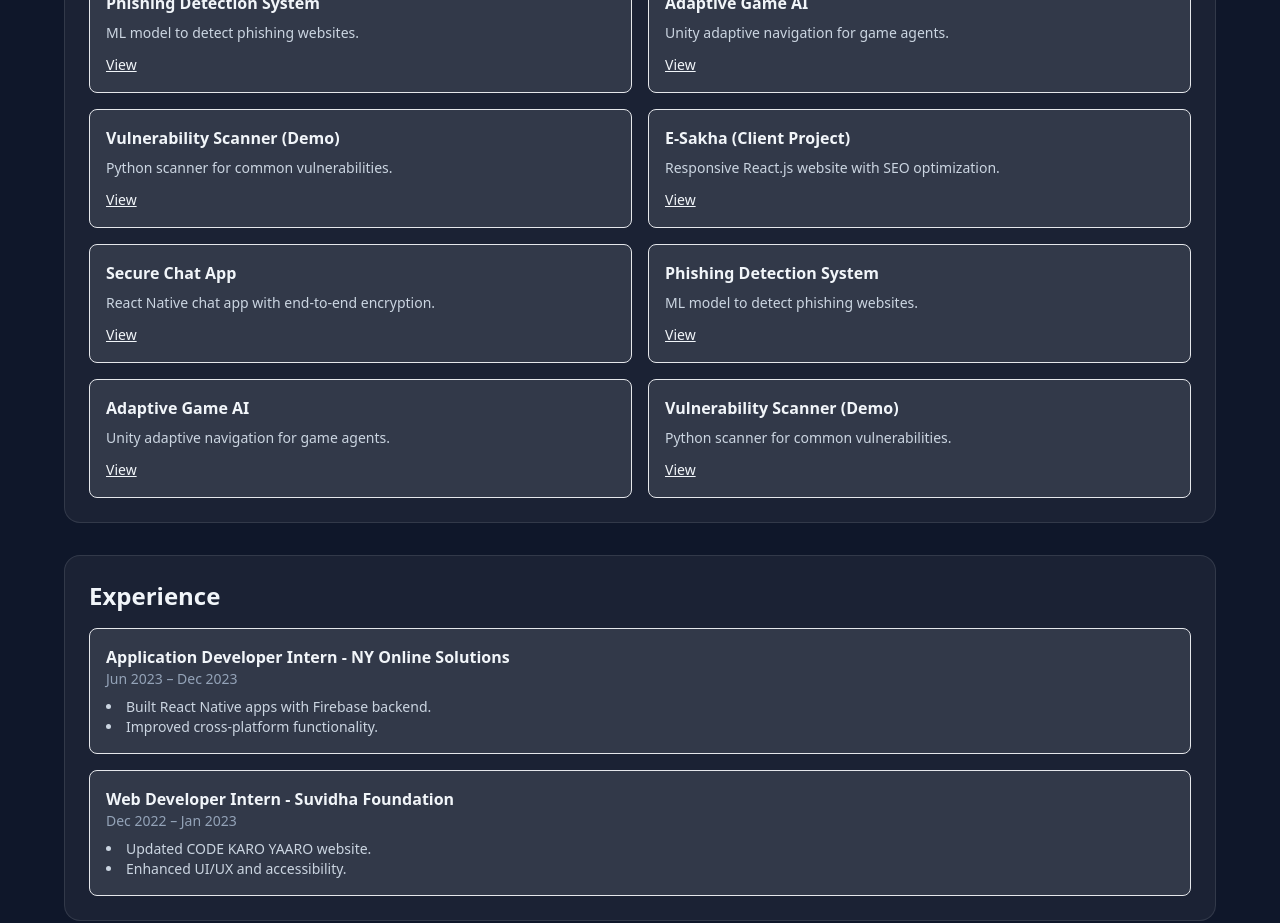
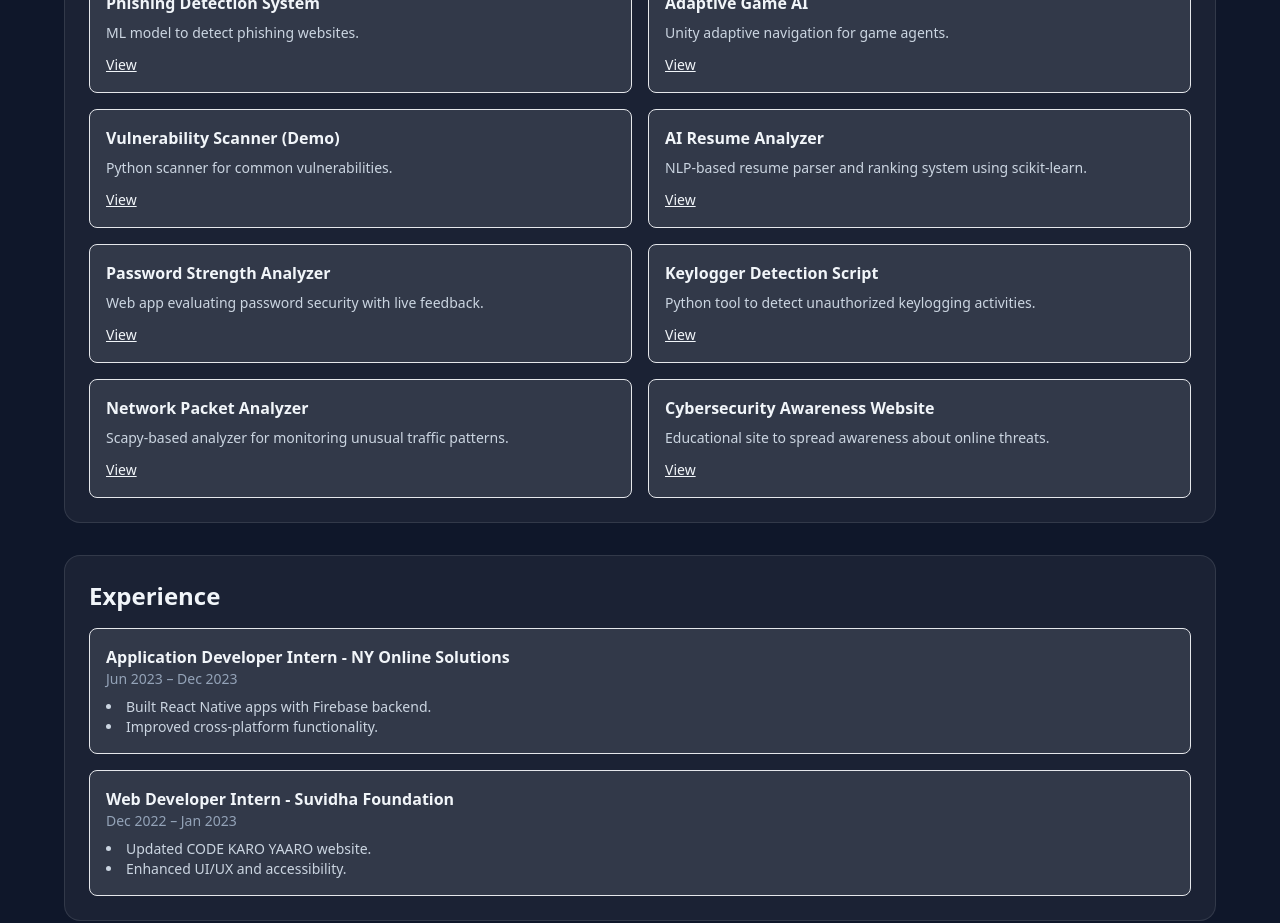
Before and after one commit to dikesh098/portfolio, a React (Vite) app: page / in a window 1280 px wide. Shown: the part 1120-2043 px from the top of the page. Built offline with nearby package versions, Linux system fonts and the light colour scheme.

Commit message:
Update App.jsx

```diff
--- a/src/App.jsx
+++ b/src/App.jsx
@@ -18,11 +18,11 @@ export default function App() {
     { title: "Phishing Detection System", desc: "ML model to detect phishing websites.", link: "#" },
     { title: "Adaptive Game AI", desc: "Unity adaptive navigation for game agents.", link: "#" },
     { title: "Vulnerability Scanner (Demo)", desc: "Python scanner for common vulnerabilities.", link: "#" },
-    { title: "E-Sakha (Client Project)", desc: "Responsive React.js website with SEO optimization.", link: "https://www.esakha.in" },
-    { title: "Secure Chat App", desc: "React Native chat app with end-to-end encryption.", link: "#" },
-    { title: "Phishing Detection System", desc: "ML model to detect phishing websites.", link: "#" },
-    { title: "Adaptive Game AI", desc: "Unity adaptive navigation for game agents.", link: "#" },
-    { title: "Vulnerability Scanner (Demo)", desc: "Python scanner for common vulnerabilities.", link: "#" },
+    { title: "AI Resume Analyzer", desc: "NLP-based resume parser and ranking system using scikit-learn.", link: "#" },
+    { title: "Password Strength Analyzer", desc: "Web app evaluating password security with live feedback.", link: "#" },
+    { title: "Keylogger Detection Script", desc: "Python tool to detect unauthorized keylogging activities.", link: "#" },
+    { title: "Network Packet Analyzer", desc: "Scapy-based analyzer for monitoring unusual traffic patterns.", link: "#" },
+    { title: "Cybersecurity Awareness Website", desc: "Educational site to spread awareness about online threats.", link: "#" },
   ];
   const experiences = [
     { title: "Application Developer Intern - NY Online Solutions", period: "Jun 2023 – Dec 2023", details: ["Built React Native apps with Firebase backend.","Improved cross-platform functionality."] },
```
